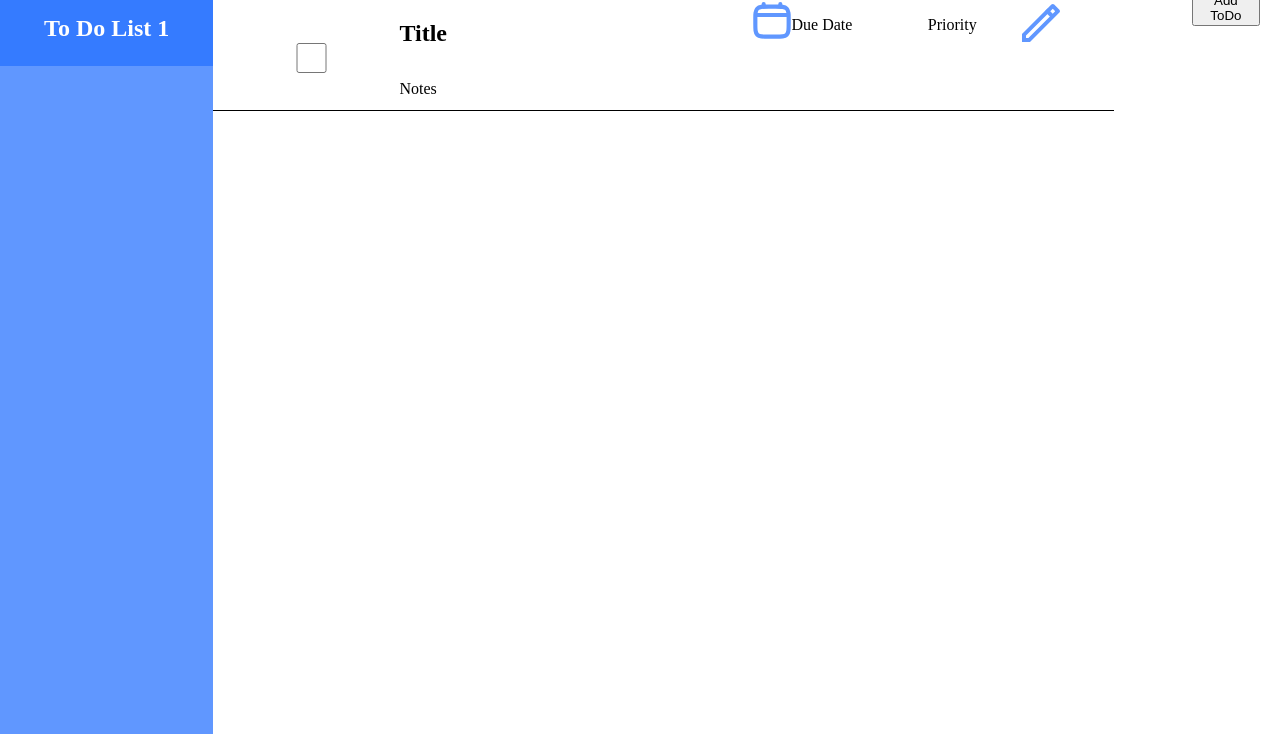
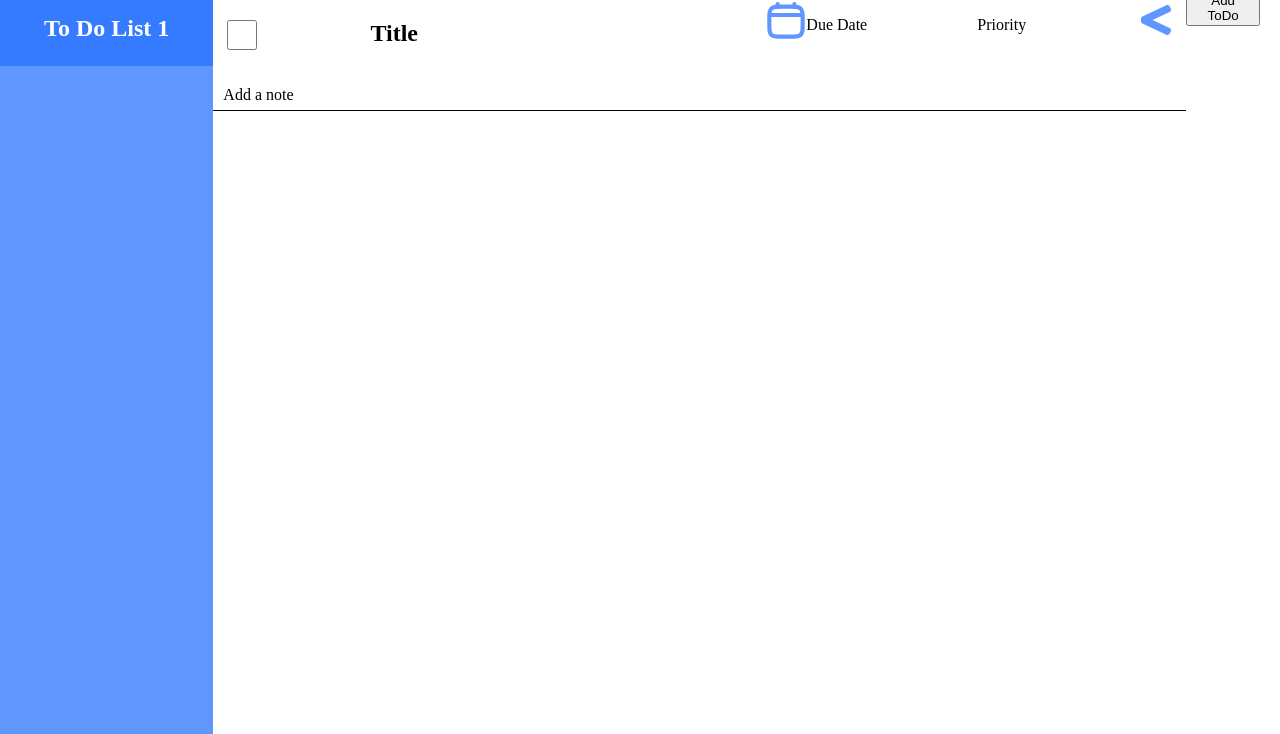
Before and after one commit to SevvyP/todo, a website built with webpack: page src/template.html in a window 1280 px wide. Shown: the part 66-800 px from the top of the page. Built offline with nearby package versions, Linux system fonts and the light colour scheme.

Commit message:
item layout and editable title and notes

```diff
--- a/src/index.js
+++ b/src/index.js
@@ -1,5 +1,5 @@
 import "./styles.css";
-import { renderToDoList, ToDoListsView } from "./modules/views/lists";
+import ToDoListsView from "./modules/views/lists";
 
 //renderToDoList(0);
 const app = new ToDoListsView();
--- a/src/modules/models/todo.js
+++ b/src/modules/models/todo.js
@@ -1,8 +1,7 @@
 // ToDo represents a single task that the user wants to complete
 export class ToDo {
-  constructor(title, description, dueDate, priority, notes, checked) {
+  constructor(title, dueDate, priority, notes, checked) {
     this.title = title;
-    this.description = description;
     this.dueDate = dueDate;
     this.priority = priority;
     this.notes = notes;
@@ -11,10 +10,6 @@ export class ToDo {
 
   getTitle() {
     return this.title;
-  }
-
-  getDescription() {
-    return this.description;
   }
 
   getDueDate() {
@@ -35,10 +30,6 @@ export class ToDo {
 
   setTitle(title) {
     this.title = title;
-  }
-
-  setDescription(description) {
-    this.description = description;
   }
 
   setDueDate(dueDate) {
@@ -88,14 +79,7 @@ export class ToDoList {
 
 // createDefaultTodo creates a default ToDo object with default values
 export function createDefaultTodo() {
-  return new ToDo(
-    "Title",
-    "Description",
-    "Due Date",
-    "Priority",
-    "Notes",
-    false
-  );
+  return new ToDo("Title", "Due Date", "Priority", "Add a note", false);
 }
 
 // createDefaultToDoList creates a default ToDoList object with default values
--- a/src/modules/views/lists.js
+++ b/src/modules/views/lists.js
@@ -6,10 +6,10 @@ import {
 } from "../models/todo";
 import lessthan from "../../assets/lessthan.svg";
 import burger from "../../assets/burger.svg";
-import edit from "../../assets/edit.svg";
+import expand from "../../assets/expand.svg";
 import calendar from "../../assets/calendar.svg";
 
-export class ToDoListsView {
+export default class ToDoListsView {
   constructor() {
     // get todolists from local storage if they exist
     this.toDoLists = getToDoListsFromStorage();
@@ -43,6 +43,8 @@ export class ToDoListsView {
     this.toDoLists[index].getToDoList().forEach((toDo, index2) => {
       const toDoElement = document.createElement("div");
       toDoElement.className = "toDoListItem";
+      const toDoHeaderElement = document.createElement("div");
+      toDoHeaderElement.className = "toDoListItemHeader";
 
       const checkboxElement = document.createElement("input");
       checkboxElement.type = "checkbox";
@@ -50,15 +52,23 @@ export class ToDoListsView {
       checkboxElement.addEventListener("change", () => {
         toDo.setChecked(!toDo.getChecked());
         saveToDoListsToStorage(this.toDoLists);
-        this._renderList(index);
       });
       checkboxElement.className = "checked";
-      toDoElement.appendChild(checkboxElement);
+      toDoHeaderElement.appendChild(checkboxElement);
 
       const titleElement = document.createElement("h2");
       titleElement.textContent = toDo.getTitle();
       titleElement.className = "title";
-      toDoElement.appendChild(titleElement);
+      titleElement.contentEditable = true;
+      titleElement.spellcheck = false;
+      titleElement.addEventListener("input", () => {
+        if (titleElement.textContent === "") {
+          titleElement.textContent = "Title";
+        }
+        toDo.setTitle(titleElement.textContent);
+        saveToDoListsToStorage(this.toDoLists);
+      });
+      toDoHeaderElement.appendChild(titleElement);
 
       const dueDateElement = document.createElement("div");
       const dueDateText = document.createElement("p");
@@ -68,46 +78,53 @@ export class ToDoListsView {
       dueDateImg.src = calendar;
       dueDateElement.appendChild(dueDateImg);
       dueDateElement.appendChild(dueDateText);
-      toDoElement.appendChild(dueDateElement);
+      toDoHeaderElement.appendChild(dueDateElement);
 
       const priorityElement = document.createElement("p");
       priorityElement.textContent = `${toDo.getPriority()}`;
       priorityElement.className = "priority";
-      toDoElement.appendChild(priorityElement);
+      toDoHeaderElement.appendChild(priorityElement);
 
-      //   const removeButtonElement = document.createElement("button");
-      //   removeButtonElement.textContent = "Remove";
-      //   removeButtonElement.addEventListener("click", () => {
-      //     this.toDoLists[index].removeToDo(index2);
-      //     saveToDoListsToStorage(this.toDoLists);
-      //     this._renderList(index);
-      //   });
-      //   removeButtonElement.className = "removetodo";
-      //   toDoElement.appendChild(removeButtonElement);
+      const expandContainer = document.createElement("div");
+      const notesElement = document.createElement("p");
+      notesElement.className = "notes";
+      notesElement.textContent = `${toDo.getNotes()}`;
+      notesElement.contentEditable = true;
+      notesElement.spellcheck = false;
+      notesElement.addEventListener("input", () => {
+        if (notesElement.textContent === "") {
+          notesElement.textContent = "Add a note";
+        }
+        toDo.setNotes(notesElement.textContent);
+        saveToDoListsToStorage(this.toDoLists);
+      });
+      expandContainer.appendChild(notesElement);
 
-      const editImg = document.createElement("img");
-      editImg.src = edit;
-      editImg.className = "edit";
-      editImg.addEventListener("click", () => {
-        const title = prompt("Title", toDo.getTitle());
-        const description = prompt("Description", toDo.getDescription());
-        const dueDate = prompt("Due Date", toDo.getDueDate());
-        const priority = prompt("Priority", toDo.getPriority());
-        const notes = prompt("Notes", toDo.getNotes());
-        toDo.setTitle(title);
-        toDo.setDescription(description);
-        toDo.setDueDate(dueDate);
-        toDo.setPriority(priority);
-        toDo.setNotes(notes);
+      const removeButtonElement = document.createElement("button");
+      removeButtonElement.textContent = "Remove";
+      removeButtonElement.addEventListener("click", () => {
+        this.toDoLists[index].removeToDo(index2);
         saveToDoListsToStorage(this.toDoLists);
         this._renderList(index);
       });
-      toDoElement.appendChild(editImg);
+      removeButtonElement.className = "removetodo";
+      removeButtonElement.classList.toggle("hidden");
+      expandContainer.appendChild(removeButtonElement);
 
-      const notesElement = document.createElement("p");
-      notesElement.textContent = `${toDo.getNotes()}`;
-      notesElement.className = "notes";
-      toDoElement.appendChild(notesElement);
+      // expand notes, toggle visibility of edit and remove
+      const expandElement = document.createElement("img");
+      expandElement.className = "expand";
+      expandElement.src = expand;
+      expandElement.addEventListener("click", () => {
+        toDoElement.classList.toggle("expanded");
+        expandElement.classList.toggle("expanded");
+        notesElement.classList.toggle("expanded");
+        removeButtonElement.classList.toggle("hidden");
+      });
+      toDoHeaderElement.appendChild(expandElement);
+
+      toDoElement.appendChild(toDoHeaderElement);
+      toDoElement.appendChild(expandContainer);
 
       this.toDoList.appendChild(toDoElement);
     });
@@ -160,7 +177,6 @@ function getToDoListsFromStorage() {
       toDoList.toDoList.forEach((toDo) => {
         const newToDo = new ToDo(
           toDo.title,
-          toDo.description,
           toDo.dueDate,
           toDo.priority,
           toDo.notes,
--- a/src/styles.css
+++ b/src/styles.css
@@ -9,12 +9,14 @@ body {
 }
 
 #content {
+  min-width: 0;
   display: flex;
   flex-direction: column;
   width: 100%;
 }
 
 #list {
+  min-width: 0;
   display: flex;
   flex-direction: row;
   height: 100%;
@@ -37,6 +39,9 @@ body {
 
 #lessthan {
   max-height: 80%;
+}
+#lessthan:hover {
+  cursor: pointer;
 }
 
 #sidebar {
@@ -82,59 +87,81 @@ body {
 }
 
 #toDoList {
+  min-width: 0;
+  width: 90%;
   display: flex;
   flex-direction: column;
-  width: 100%;
 }
 
 .toDoListItem {
+  min-width: 0;
+  width: 100%;
   height: 100px;
   padding: 10px;
-  width: 90%;
+  display: flex;
+  flex-direction: column;
   border-bottom: 1px solid #000;
-  display: grid;
-  grid-template-columns: repeat(10, 1fr);
-  grid-template-rows: repeat(8, 1fr);
-  grid-column-gap: 0px;
-  grid-row-gap: 0px;
+}
+.toDoListItem.expanded {
+  height: auto;
+}
+
+.toDoListItemHeader {
+  margin: 0;
+  justify-content: space-between;
+  min-height: 70px;
+  max-height: 70px;
+  display: flex;
 }
 
 .checked {
-  grid-area: 4 / 1 / 7 / 3;
+  width: 30px;
 }
+
 .title {
-  grid-area: 1 / 3 / 4 / 6;
+  flex: 0 0 30%;
 }
+
 .duedate {
+  height: 40px;
   display: flex;
-  grid-area: 1 / 7 / 4 / 9;
 }
-.priority {
-  grid-area: 1 / 9 / 4 / 10;
+
+.expand {
+  height: 40px;
+  width: 40px;
+  transition: 0.3s ease;
 }
-.removetodo {
-  grid-area: 1 / 10 / 4 / 11;
+.expand:hover {
+  cursor: pointer;
 }
-.edit {
-  grid-area: 1 / 10 / 4 / 11;
+.expand.expanded {
+  rotate: -90deg;
 }
+
 .notes {
-  grid-area: 6 / 3 / 9 / 11;
+  overflow: hidden;
+  white-space: nowrap;
+  text-overflow: ellipsis;
+}
+.notes.expanded {
+  white-space: normal;
+  overflow: visible;
+}
+
+.edittodo.hidden {
+  display: none;
+}
+
+.removetodo.hidden {
+  display: none;
 }
 
 #add {
   margin-right: 20px;
+  margin-left: 20px;
 }
 
-/* responsive sidebar code when screen is 900px wide
-@media screen and (max-width: 900px) {
-  #sidebar {
-    width: 0;
-  }
-  #sidebar.hidden {
-    width: 0;
-  }
-  #sidebar.hidden > h2.listname.selected {
-    padding: 0;
-  }
-} */
+.addBtn:hover {
+  cursor: pointer;
+}
```
Also changed, not shown: src/assets/expand.svg (added).
